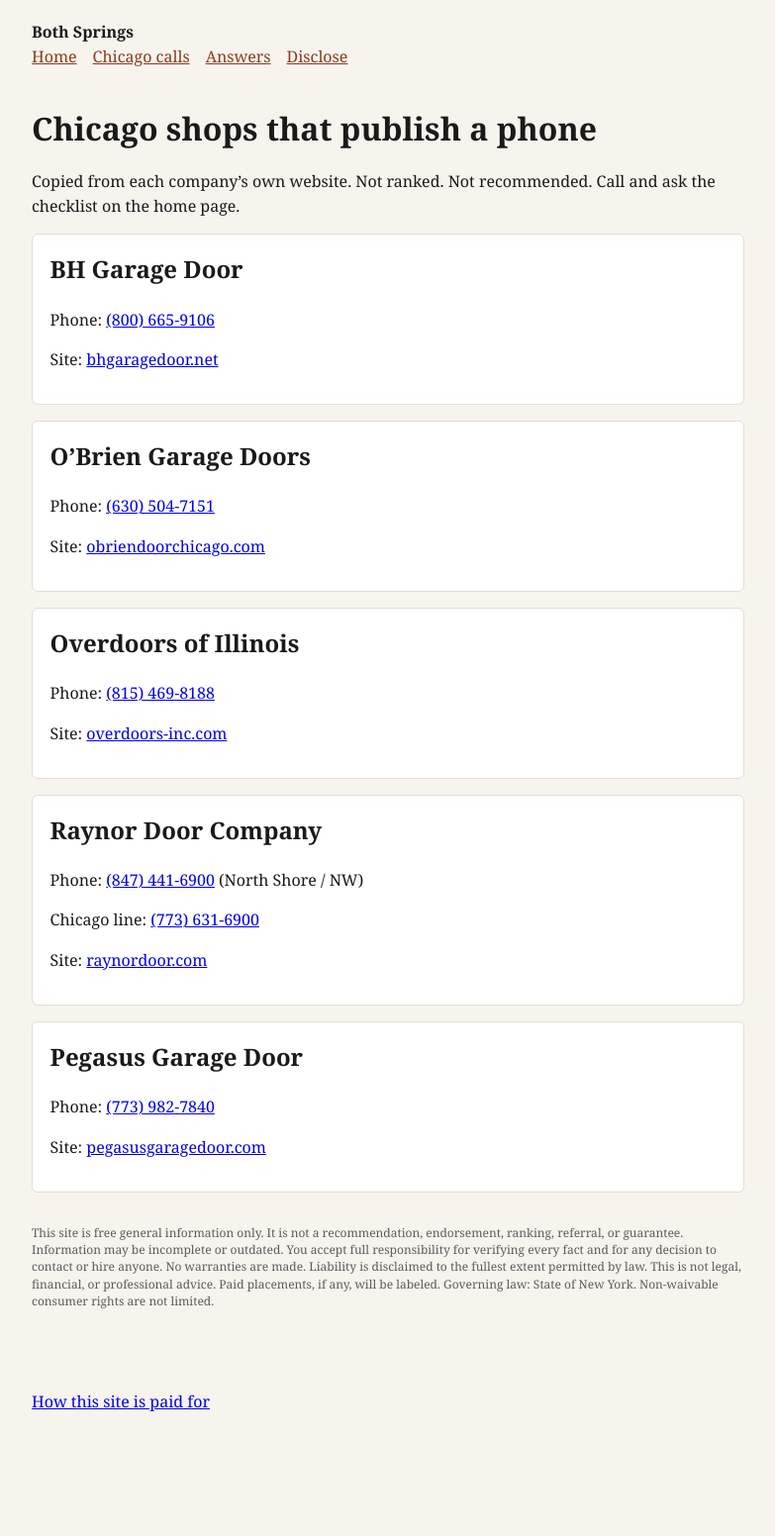
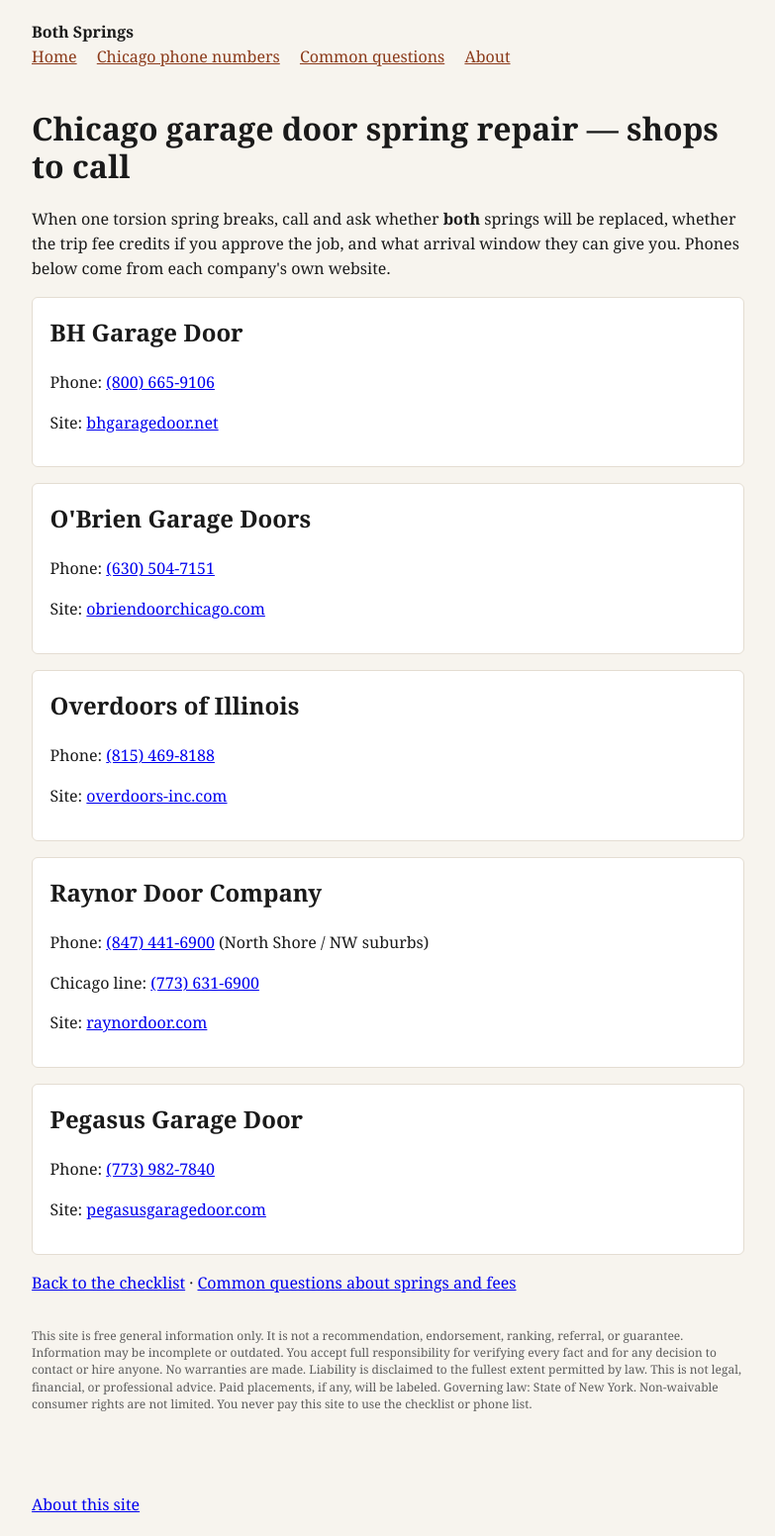
Before and after one commit to usabandit33/both-springs, a plain HTML site: page chicago.html in a window 1280 px wide. Shown: the whole page at 99% size, without its empty margins (248-1031 px from the left). Before the commit the page ends 1448 px from the top, so only its background shows below. Drawn offline with Linux system fonts and the light colour scheme.

Commit message:
Customer-facing Chicago call page + ItemList schema

```diff
--- a/chicago.html
+++ b/chicago.html
@@ -3,30 +3,53 @@
 <head>
 <meta charset="utf-8">
 <meta name="viewport" content="width=device-width,initial-scale=1">
-<title>Chicago garage door spring shops — Both Springs</title>
-<meta name="description" content="Chicago-area garage door operators with phones published on their own sites. Ask about both springs and trip-fee credit before anyone rolls.">
+<title>Chicago Garage Door Spring Repair — Shops to Call</title>
+<meta name="description" content="Chicago and suburbs garage door spring repair phones. Call and ask: both springs replaced, trip fee credit, arrival window. Numbers from each shop's own site.">
 <link rel="canonical" href="https://usabandit33.github.io/both-springs/chicago.html">
-<meta property="og:title" content="Chicago garage door spring shops — Both Springs">
-<meta property="og:description" content="Independent-looking local shops with published phones. Not a ranking.">
+<meta property="og:title" content="Chicago Garage Door Spring Repair — Shops to Call">
+<meta property="og:description" content="Phone numbers for Chicago-area garage door spring repair. Ask about both springs and trip-fee credit before you book.">
 <meta property="og:url" content="https://usabandit33.github.io/both-springs/chicago.html">
 <meta property="og:type" content="website">
+<meta property="og:locale" content="en_US">
+<meta name="twitter:card" content="summary">
+<meta name="twitter:title" content="Chicago Garage Door Spring Repair — Shops to Call">
+<meta name="twitter:description" content="Chicago-area phones for broken torsion spring repair. Ask if both springs get replaced.">
 <link rel="stylesheet" href="styles.css">
+<script type="application/ld+json">
+{
+  "@context": "https://schema.org",
+  "@type": "ItemList",
+  "name": "Chicago garage door spring repair shops",
+  "itemListElement": [
+    {"@type": "ListItem", "position": 1, "name": "BH Garage Door", "url": "https://bhgaragedoor.net/"},
+    {"@type": "ListItem", "position": 2, "name": "O'Brien Garage Doors", "url": "https://www.obriendoorchicago.com/"},
+    {"@type": "ListItem", "position": 3, "name": "Overdoors of Illinois", "url": "https://overdoors-inc.com/"},
+    {"@type": "ListItem", "position": 4, "name": "Raynor Door Company", "url": "https://raynordoor.com/"},
+    {"@type": "ListItem", "position": 5, "name": "Pegasus Garage Door", "url": "https://pegasusgaragedoor.com/"}
+  ]
+}
+</script>
 </head>
 <body>
 <header>
 <strong>Both Springs</strong>
-<nav><a href="index.html">Home</a><a href="chicago.html">Chicago calls</a><a href="answers.html">Answers</a><a href="disclose.html">Disclose</a></nav>
+<nav>
+<a href="index.html">Home</a>
+<a href="chicago.html">Chicago phone numbers</a>
+<a href="answers.html">Common questions</a>
+<a href="disclose.html">About</a>
+</nav>
 </header>
 <main>
-<h1>Chicago shops that publish a phone</h1>
-<p>Copied from each company’s own website. Not ranked. Not recommended. Call and ask the checklist on the home page.</p>
+<h1>Chicago garage door spring repair — shops to call</h1>
+<p>When one torsion spring breaks, call and ask whether <strong>both</strong> springs will be replaced, whether the trip fee credits if you approve the job, and what arrival window they can give you. Phones below come from each company's own website.</p>
 <div class="card">
 <h2>BH Garage Door</h2>
 <p>Phone: <a href="tel:+18006659106">(800) 665-9106</a></p>
 <p>Site: <a href="https://bhgaragedoor.net/">bhgaragedoor.net</a></p>
 </div>
 <div class="card">
-<h2>O’Brien Garage Doors</h2>
+<h2>O'Brien Garage Doors</h2>
 <p>Phone: <a href="tel:+16305047151">(630) 504-7151</a></p>
 <p>Site: <a href="https://www.obriendoorchicago.com/">obriendoorchicago.com</a></p>
 </div>
@@ -37,7 +60,7 @@
 </div>
 <div class="card">
 <h2>Raynor Door Company</h2>
-<p>Phone: <a href="tel:+18474416900">(847) 441-6900</a> (North Shore / NW)</p>
+<p>Phone: <a href="tel:+18474416900">(847) 441-6900</a> (North Shore / NW suburbs)</p>
 <p>Chicago line: <a href="tel:+17736316900">(773) 631-6900</a></p>
 <p>Site: <a href="https://raynordoor.com/">raynordoor.com</a></p>
 </div>
@@ -46,8 +69,9 @@
 <p>Phone: <a href="tel:+17739827840">(773) 982-7840</a></p>
 <p>Site: <a href="https://pegasusgaragedoor.com/">pegasusgaragedoor.com</a></p>
 </div>
-<p class="legal">This site is free general information only. It is not a recommendation, endorsement, ranking, referral, or guarantee. Information may be incomplete or outdated. You accept full responsibility for verifying every fact and for any decision to contact or hire anyone. No warranties are made. Liability is disclaimed to the fullest extent permitted by law. This is not legal, financial, or professional advice. Paid placements, if any, will be labeled. Governing law: State of New York. Non-waivable consumer rights are not limited.</p>
+<p><a href="index.html">Back to the checklist</a> · <a href="answers.html">Common questions about springs and fees</a></p>
+<p class="legal">This site is free general information only. It is not a recommendation, endorsement, ranking, referral, or guarantee. Information may be incomplete or outdated. You accept full responsibility for verifying every fact and for any decision to contact or hire anyone. No warranties are made. Liability is disclaimed to the fullest extent permitted by law. This is not legal, financial, or professional advice. Paid placements, if any, will be labeled. Governing law: State of New York. Non-waivable consumer rights are not limited. You never pay this site to use the checklist or phone list.</p>
 </main>
-<footer><a href="disclose.html">How this site is paid for</a></footer>
+<footer><a href="disclose.html">About this site</a></footer>
 </body>
 </html>
```
